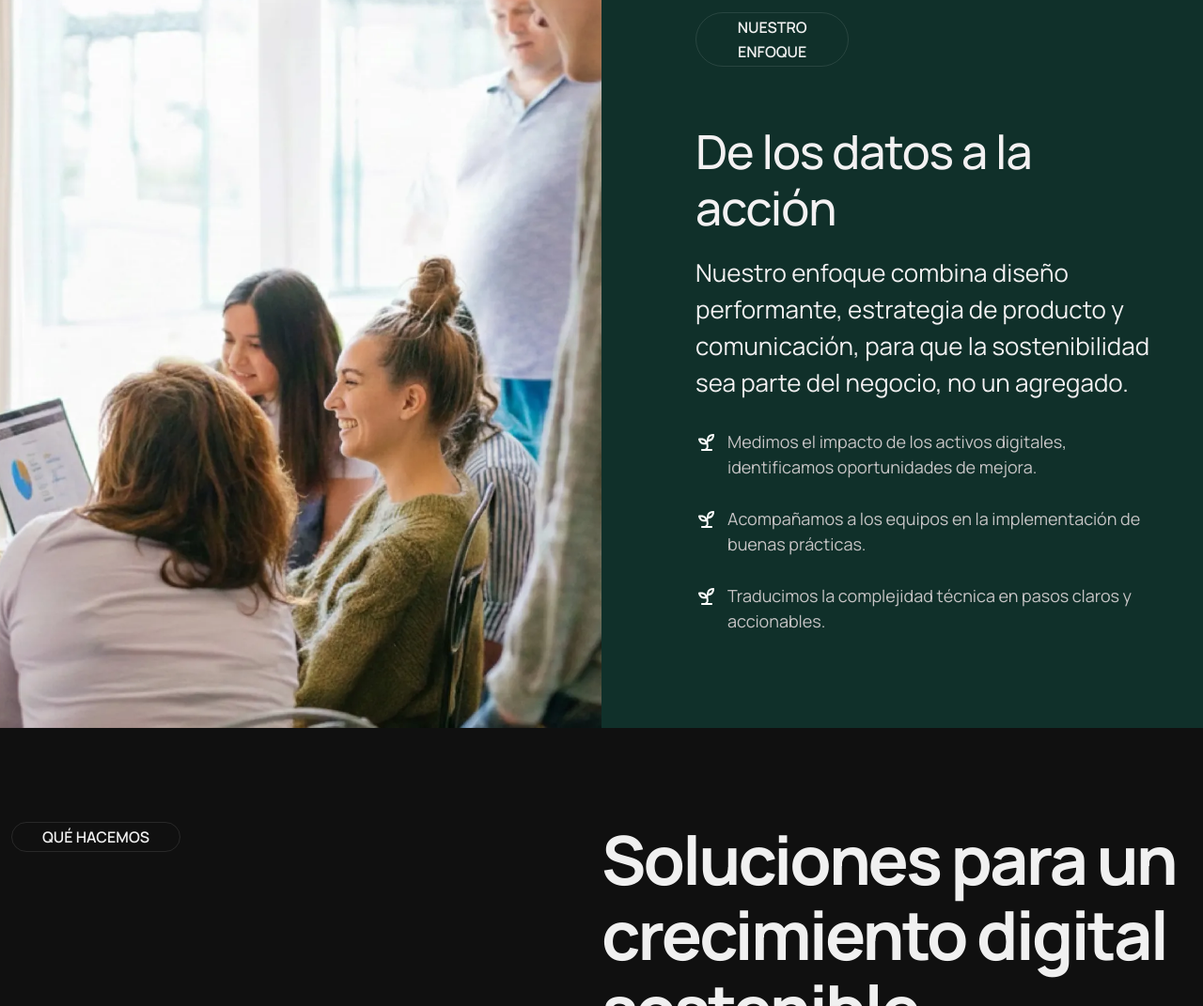
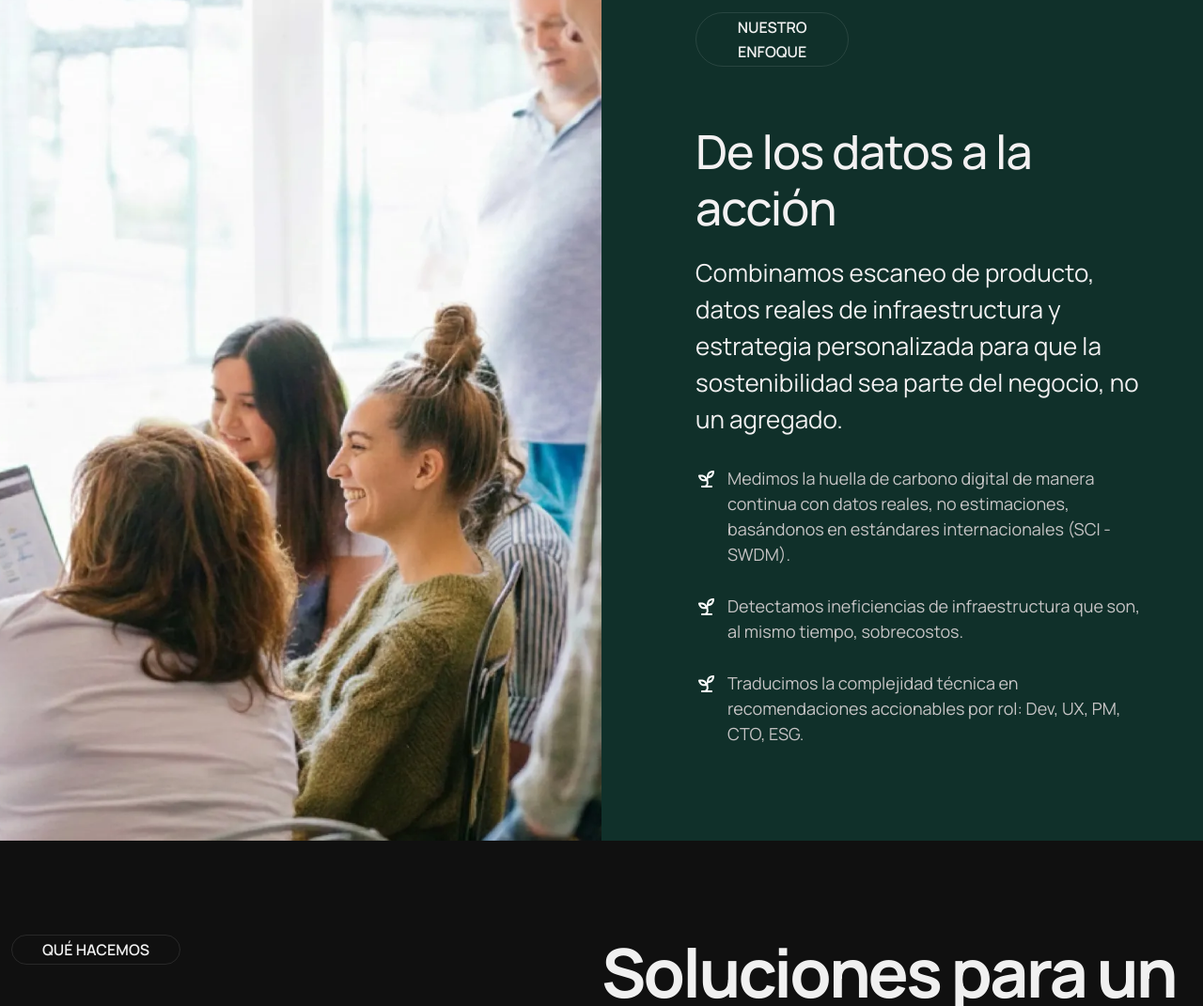
Before and after one commit to lugarbarino/ceiboweb, a plain HTML site: page index.html in a window 1280 px wide. Shown: the part 2270-3341 px from the top of the page at 94% size. Drawn offline with nearby package versions, Linux system fonts and the light colour scheme; a script that the page names is missing.

Commit message:
Actualiza copy de la sección 'Nuestro enfoque' en la home

```diff
--- a/index.html
+++ b/index.html
@@ -476,7 +476,7 @@
                               De los datos a la acción</h2>
                            <div class="tp_fade_anim" data-delay=".4" data-fade-from="right">
                                <p class=" fs-26 lh-150-per tp-text-grey-5 mb-30">
-                                     Nuestro enfoque combina diseño performante, estrategia de producto y comunicación, para que la sostenibilidad sea parte del negocio, no un agregado.
+                                     Combinamos escaneo de producto, datos reales de infraestructura y estrategia personalizada para que la sostenibilidad sea parte del negocio, no un agregado.
 
                               </p>
                            </div>
@@ -493,7 +493,7 @@
 
                                     </span>
                                     <p class="tp-service-it-para fs-18">
-                                    Medimos el impacto de los activos digitales, identificamos oportunidades de mejora.
+                                    Medimos la huella de carbono digital de manera continua con datos reales, no estimaciones, basándonos en estándares internacionales (SCI - SWDM).
                                     <p>
                                  </li>
                                  <li>
@@ -507,7 +507,7 @@
 
                                     </span>
                                     <p class="tp-service-it-para fs-18   ">
-                                   Acompañamos a los equipos en la implementación de buenas prácticas.</p>
+                                   Detectamos ineficiencias de infraestructura que son, al mismo tiempo, sobrecostos.</p>
                                  </li>
                                  <li>
                                     <span>
@@ -520,7 +520,7 @@
 
                                     </span>
                                     <p class="tp-service-it-para fs-18   ">
-                                       Traducimos la complejidad técnica en pasos claros y accionables.</p>
+                                       Traducimos la complejidad técnica en recomendaciones accionables por rol: Dev, UX, PM, CTO, ESG.</p>
                                  </li>
                               </ul>
                            </div>
```
